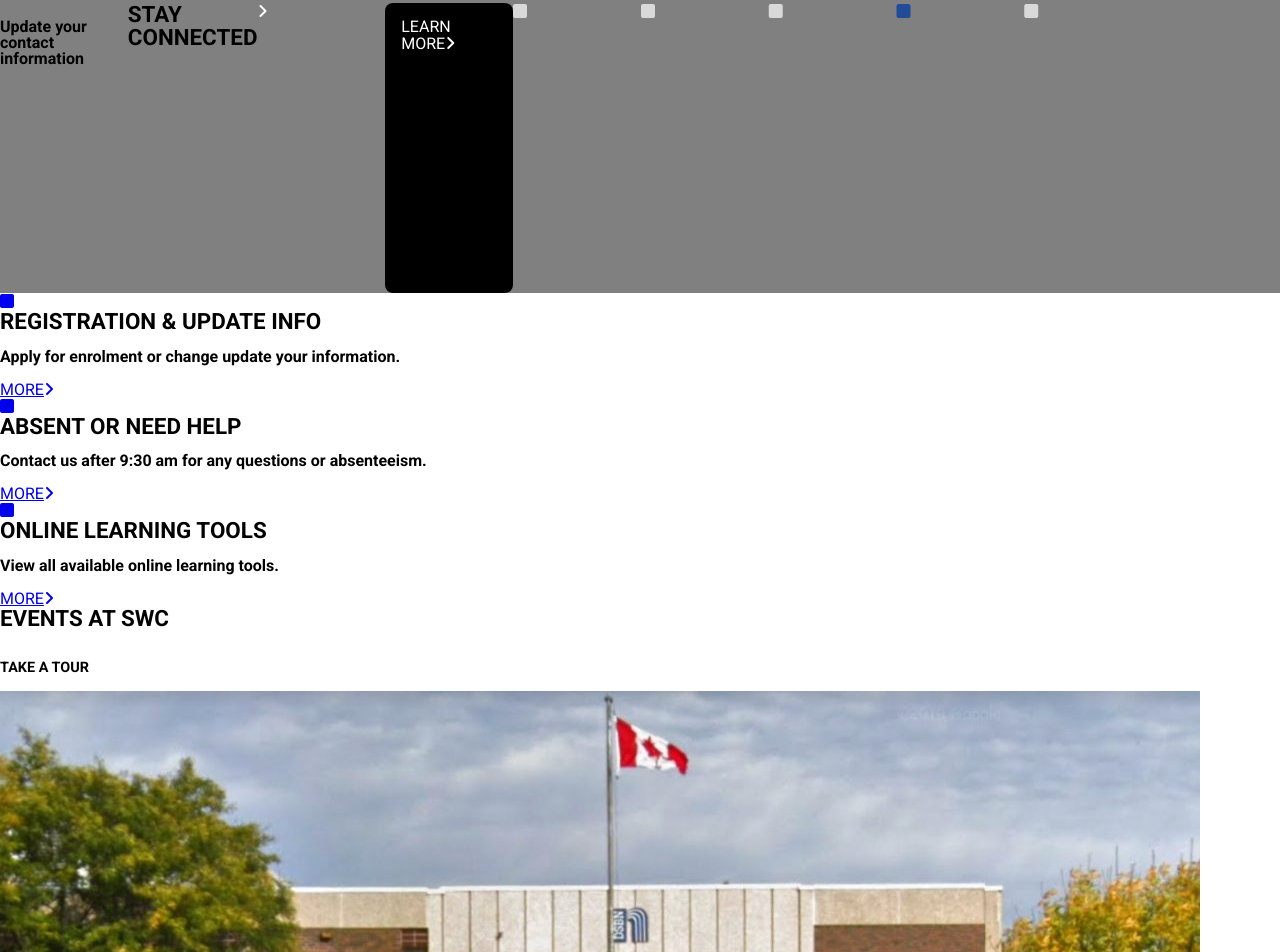
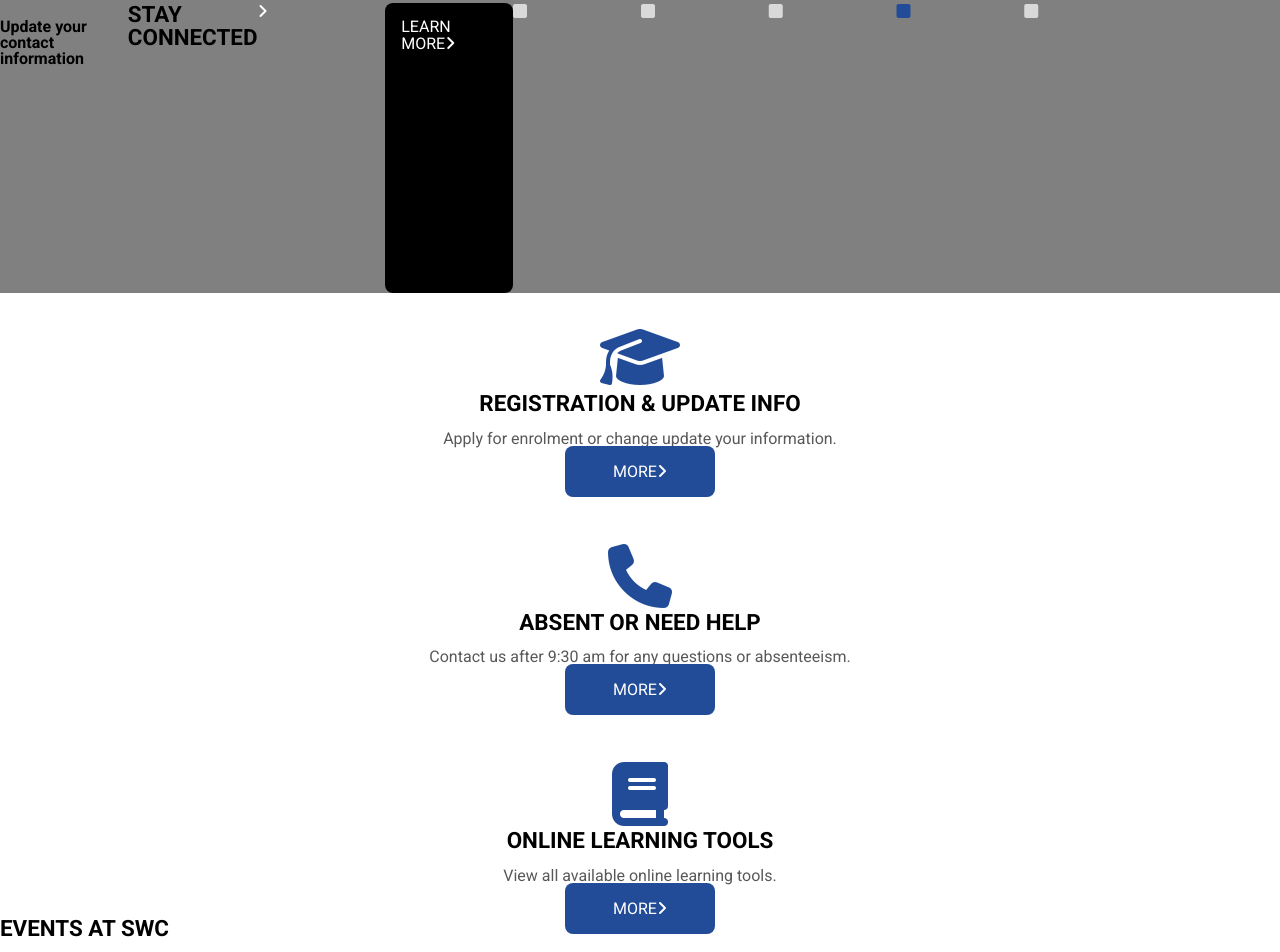
Before and after one commit to roe00021/mtm6201-midterm, a plain HTML site: page index.html in a window 1280 px wide. Shown: the part 724-1676 px from the top of the page. Drawn offline with Linux system fonts and the light colour scheme.

Commit message:
adds changes to section 1

```diff
--- a/css/main.css
+++ b/css/main.css
@@ -99,6 +99,9 @@ p{
     font-size: .8rem;
     line-height: normal;
 }
+a{
+    text-decoration: none;
+}
 .white-text{
     color: #ffffff;
 }
@@ -127,6 +130,40 @@ img{
 .slide-selected{
     opacity: 1;
     color: #224C98;
+}
+
+
+
+
+.section-1{
+    text-align: center;
+}
+.section-1 h3{
+    font-weight: normal;
+    color: #585858;
+}
+.section1-icons{
+    color: #224C98;
+    font-size: 4rem;
+}
+.section1-buttons{
+    padding-left: 3rem;
+    padding-right: 3rem;
+    padding-top: 1rem;
+    padding-bottom: 1rem;
+    margin-top: 3rem;
+    background-color: #224C98;
+    border-radius: .5rem;
+    color: #ffffff;
+}
+.registration{
+    margin-top: 2rem;
+}
+.absent{
+    margin-top: 4rem;
+}
+.tools{
+    margin-top: 4rem;
 }
 
 
--- a/index.html
+++ b/index.html
@@ -56,22 +56,22 @@
 
     <div class="section-1">
         <div class="registration">
-            <a href="slide-select"><i class="fa-solid fa-square"></i></a>
+            <a href="slide-select" class="section1-icons"><i class="fa-solid fa-graduation-cap"></i></a>
             <h2>REGISTRATION & UPDATE INFO</h2>
             <H3>Apply for enrolment or change update your information.</H3>
-            <a href="section1-buttons">MORE<i class="fa-solid fa-angle-right"></i></a>
+            <a href="section1-buttons" class="section1-buttons">MORE<i class="fa-solid fa-angle-right"></i></a>
         </div>
         <div class="absent">
-            <a href="slide-select"><i class="fa-solid fa-square"></i></a>
+            <a href="slide-select" class="section1-icons"><i class="fa-solid fa-phone"></i></a>
             <h2>ABSENT OR NEED HELP</h2>
             <H3>Contact us after 9:30 am for any questions or absenteeism.</H3>
-            <a href="section1-buttons">MORE<i class="fa-solid fa-angle-right"></i></a>
+            <a href="section1-buttons" class="section1-buttons">MORE<i class="fa-solid fa-angle-right"></i></a>
         </div>
         <div class="tools">
-            <a href="slide-select"><i class="fa-solid fa-square"></i></a>
+            <a href="slide-select" class="section1-icons"><i class="fa-solid fa-book"></i></a>
             <h2>ONLINE LEARNING TOOLS</h2>
             <H3>View all available online learning tools.</H3>
-            <a href="section1-buttons">MORE<i class="fa-solid fa-angle-right"></i></a>
+            <a href="section1-buttons" class="section1-buttons">MORE<i class="fa-solid fa-angle-right"></i></a>
         </div>
     </div>
     <div class="section-2">
```
